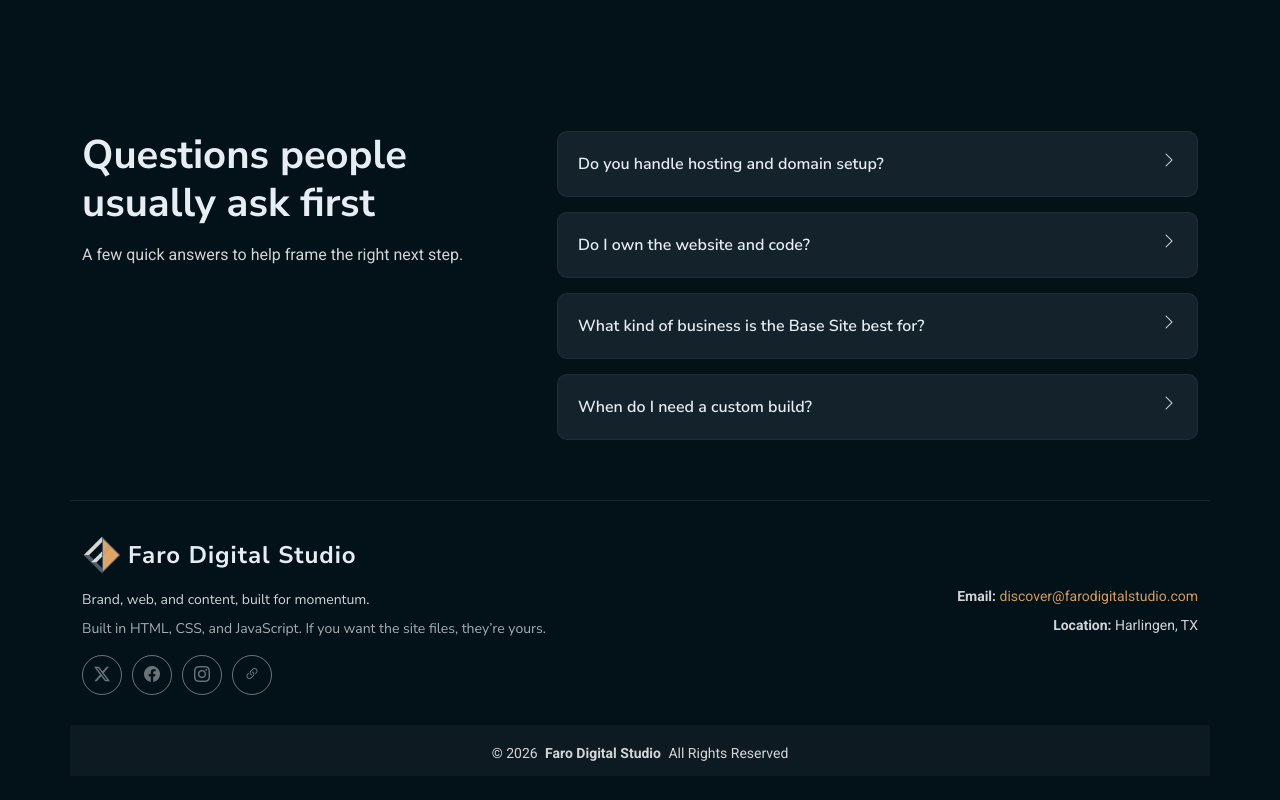
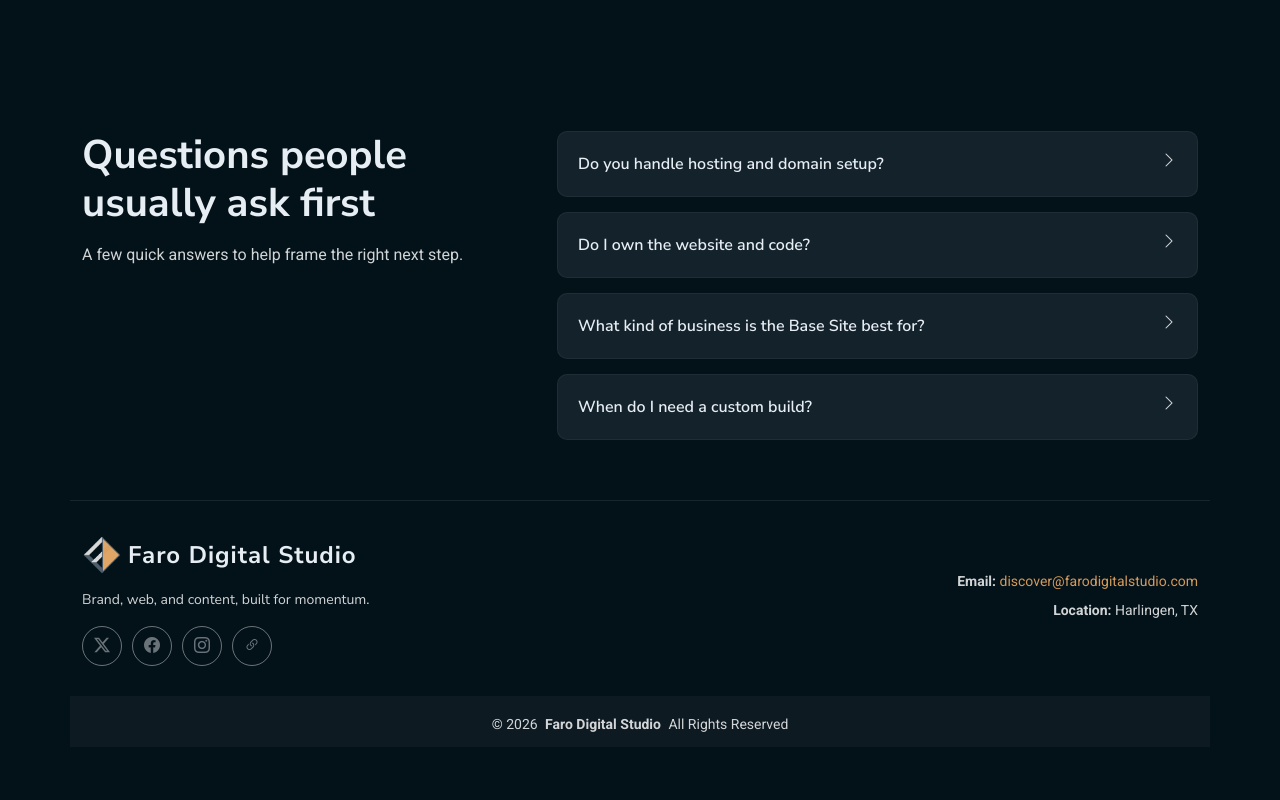
Before and after one commit to faroDigitalStudio/faroWebsite, a plain HTML site: page source/index.html in a window 1280 px wide. Shown: the part 6893-7693 px from the top of the page. After the commit the page ends 7666 px from the top, so only its background shows below. Drawn offline with Linux system fonts and the light colour scheme.

Commit message:
Update footer
- trim

```diff
--- a/source/index.html
+++ b/source/index.html
@@ -5,7 +5,7 @@
   File: index.html
   Project: Faro Digital Studio
   Created: 03.29.2026
-  Updated: 03.30.2026
+  Updated: 03.31.2026
   Author: Faro Digital Studio
 -->
 
@@ -692,7 +692,6 @@
             <span class="sitename">Faro Digital Studio</span>
           </a>
           <p>Brand, web, and content, built for momentum.</p>
-          <p class="footer-note">Built in HTML, CSS, and JavaScript. If you want the site files, they’re yours.</p>
           <div class="social-links d-flex mt-3">
             <a href="https://x.com/faro_social" target="_blank" rel="noopener"><i class="bi bi-twitter-x"></i></a>
             <a href="https://www.facebook.com/estudiodelfaro/" target="_blank" rel="noopener"><i class="bi bi-facebook"></i></a>
```
